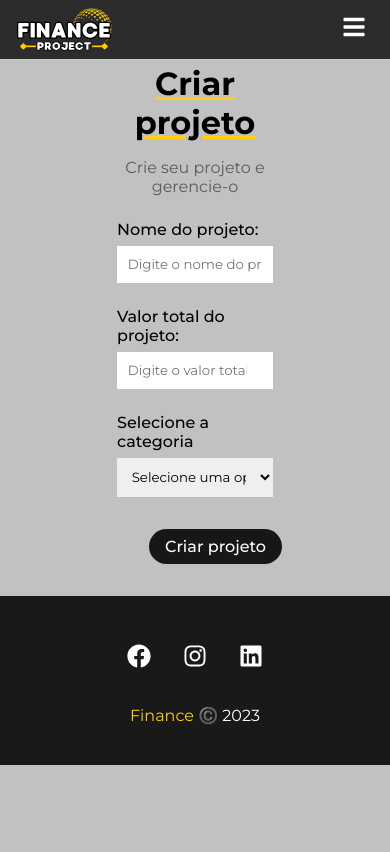
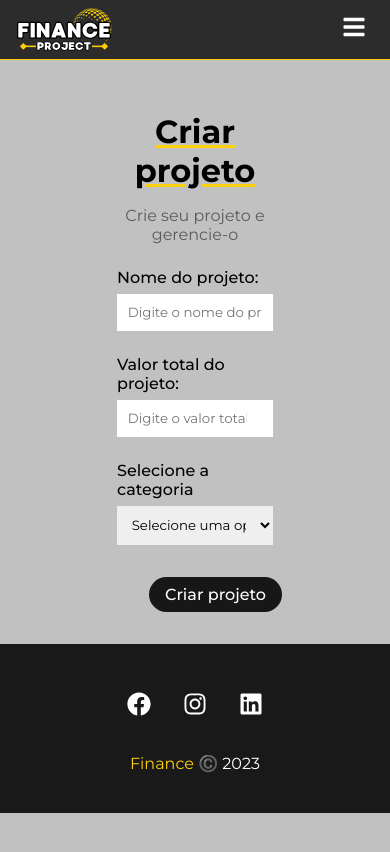
Before and after one commit to GSBarros17/pagina-react, a React (Create React App) app: page /NewProjects in a window 390 px wide. Shown: the top 852 px of the page. Built offline with nearby package versions, Linux system fonts and the light colour scheme; data requests are answered from the project's data file; the HTML template or start-up script is replaced by a standard one.

Commit message:
ajust container para ser responsivo

```diff
--- a/src/components/layout/Container.module.css
+++ b/src/components/layout/Container.module.css
@@ -2,5 +2,11 @@
     width: 100%;
     display: flex;
     justify-content:space-between;
-    margin: 0 auto;
+    margin: 5em auto 0em auto;
 }
+
+@media screen and (max-width: 800px){
+    .container{
+        margin: 3em auto 0em auto;
+    }
+}
```
